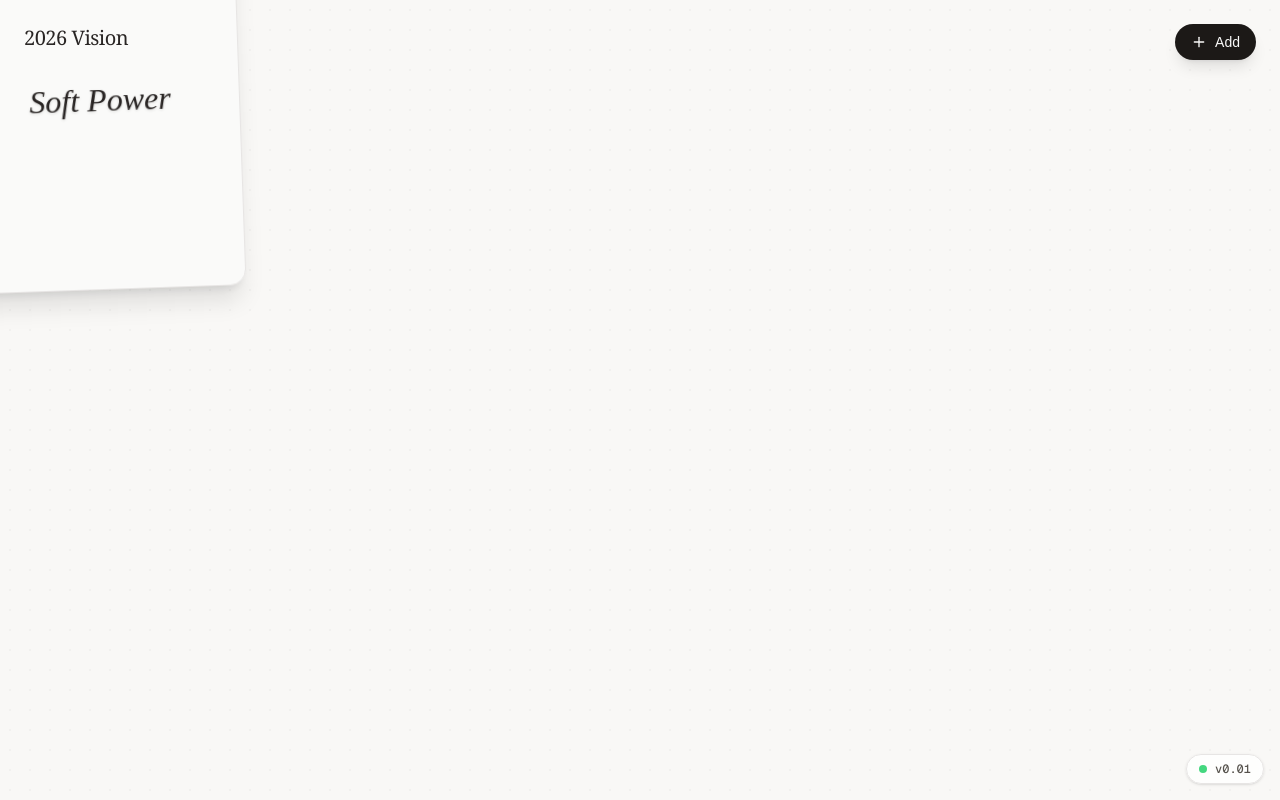
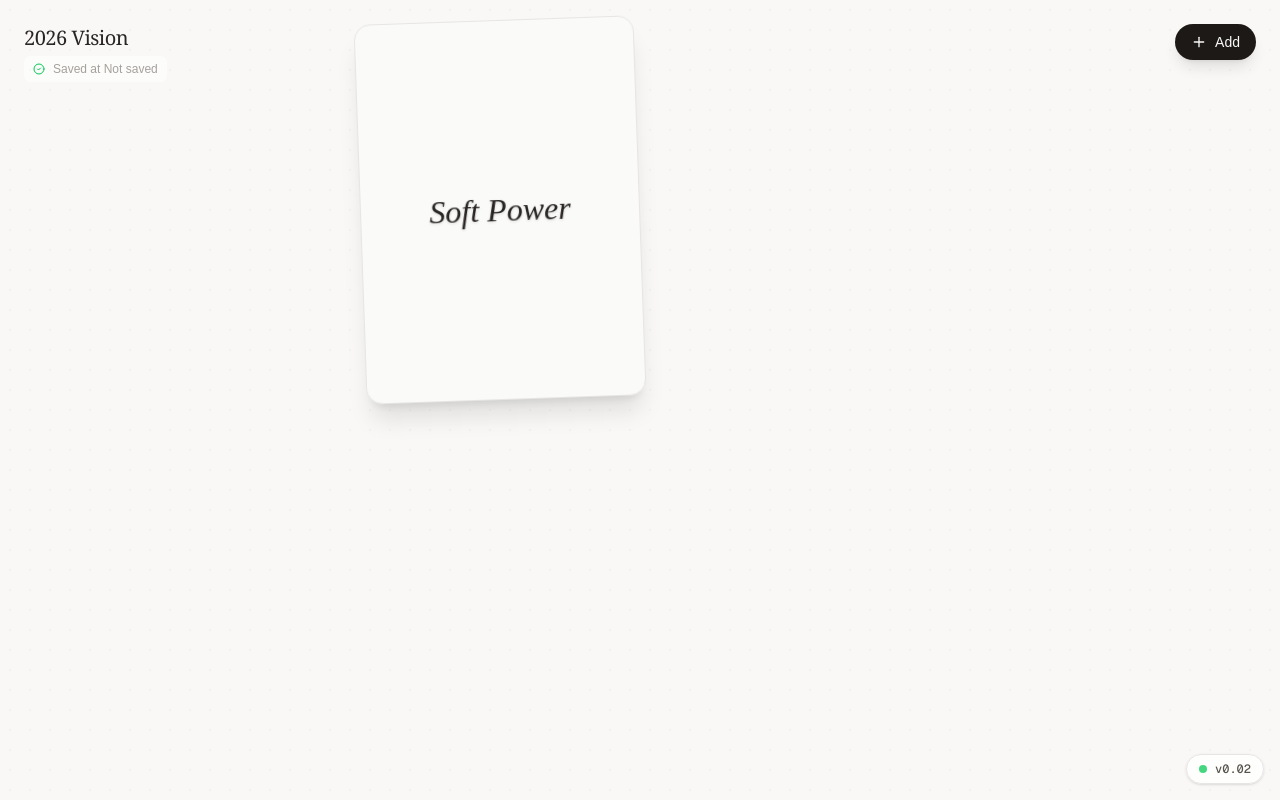
Before and after one commit to in-c0/vision-board-2026, a Next.js app: page / in a window 1280 px wide. Built offline with nearby package versions, Linux system fonts and the light colour scheme.

Commit message:
v0.02: Local storage auto-save

```diff
--- a/src/components/Board.tsx
+++ b/src/components/Board.tsx
@@ -1,95 +1,164 @@
 "use client";
 
-import { useState } from "react";
+import { useState, useEffect, useRef } from "react";
 import VisionCard from "./VisionCard";
 import { CardData } from "@/types/board";
-import { Plus } from "lucide-react";
+import { Plus, History, CheckCircle2, Clock } from "lucide-react";
+import { saveState, loadCurrentState, getHistory, HistoryPoint } from "@/utils/history";
 
 export default function Board() {
   const [selectedId, setSelectedId] = useState<string | null>(null);
+  const [cards, setCards] = useState<CardData[]>([]);
+  const [isLoaded, setIsLoaded] = useState(false);
 
-  const [cards, setCards] = useState<CardData[]>([
+  // Auto-Save States
+  const [lastSaved, setLastSaved] = useState<string>("Not saved");
+  const [historyList, setHistoryList] = useState<HistoryPoint[]>([]);
+  const [showHistory, setShowHistory] = useState(false);
+
+  // We use a ref to track what is currently in storage to prevent duplicate saves
+  const lastSavedString = useRef<string>("");
+
+  // --- 1. INITIAL LOAD ---
+  useEffect(() => {
+    const saved = loadCurrentState();
+    if (saved && saved.length > 0) {
+      setCards(saved);
+      setLastSaved("Restored");
+      lastSavedString.current = JSON.stringify(saved);
+    } else {
+        // Default Start State
+        setCards([
             {
-      id: "1",
-      type: "text",
-      x: 100,
-      y: 100,
-      width: 280,   // Standard width
-      height: 380,  // Standard height
-      rotation: -2,
+                id: "1", type: "text", x: window.innerWidth/2 - 140, y: window.innerHeight/2 - 190,
+                width: 280, height: 380, rotation: -2, isFlipped: false,
                 content: {
                     frontText: "Soft Power",
-        backReflection: { identity: "", practice: "" },
-        // Add defaults:
-        style: {
-            opacity: 1,
-            fontSize: 32,
-            fontFamily: 'font-serif',
-            fontWeight: 'normal',
-            fontStyle: 'italic',
-            textColor: '#292524' // stone-800
+                    style: { opacity: 1, fontSize: 32, fontFamily: 'font-serif', fontWeight: 'normal', fontStyle: 'italic', textColor: '#292524' },
+                    backReflection: { identity: "", practice: "" }
+                },
             }
-      },
-      isFlipped: false,
-    },
-    // ... add more initial cards if desired
         ]);
+    }
+    setHistoryList(getHistory());
+    setIsLoaded(true);
+  }, []);
 
+  // --- 2. AUTO-SAVE INTERVAL (30s) ---
+  useEffect(() => {
+    if (!isLoaded) return;
+
+    const interval = setInterval(() => {
+        const currentString = JSON.stringify(cards);
+
+        // Only save if metadata has changed since last save
+        if (currentString !== lastSavedString.current) {
+            const time = saveState(cards);
+            if (time) {
+                setLastSaved(time);
+                setHistoryList(getHistory()); // Update dropdown list
+                lastSavedString.current = currentString;
+                console.log("Auto-saved at", time);
+            }
+        }
+    }, 30000); // 30 Seconds
+
+    return () => clearInterval(interval);
+  }, [cards, isLoaded]);
+
+  // --- 3. MANUAL RESTORE ---
+  const restoreCheckpoint = (point: HistoryPoint) => {
+      if (confirm(`Restore board state from ${point.timestamp}? Unsaved changes will be lost.`)) {
+          setCards(point.cards);
+          setLastSaved(`Restored: ${point.timestamp}`);
+          lastSavedString.current = JSON.stringify(point.cards); // Prevent immediate re-save
+          setShowHistory(false);
+      }
+  };
+
+  // --- 4. BOARD ACTIONS ---
   const addCard = () => {
     const newCard: CardData = {
       id: Math.random().toString(36).substr(2, 9),
       type: "text",
-      // Use window center as spawn point
-      x: window.innerWidth / 2,
-      y: window.innerHeight / 2,
+      x: window.innerWidth / 2 - 140,
+      y: window.innerHeight / 2 - 190,
       width: 280,
       height: 380,
-      rotation: (Math.random() - 0.5) * 3, // Subtle random rotation
+      rotation: (Math.random() - 0.5) * 6,
       content: {
         frontText: "New Intention",
         backReflection: { identity: "", practice: "" },
-        style: {
-            opacity: 1,
-            fontSize: 32,
-            fontFamily: 'font-serif',
-            fontWeight: 'normal',
-            fontStyle: 'italic',
-            textColor: '#292524'
-        }
+        style: { opacity: 1, fontSize: 32, fontFamily: 'font-serif', fontWeight: 'normal', fontStyle: 'italic', textColor: '#292524' },
       },
       isFlipped: false,
     };
     setCards([...cards, newCard]);
-    setSelectedId(newCard.id); // Auto-select new card
+    setSelectedId(newCard.id);
   };
 
-  // FIX: Use functional updates to ensure we never overwrite the latest state
   const updateCard = (id: string, newData: Partial<CardData>) => {
-    setCards((prevCards) =>
-      prevCards.map((c) => (c.id === id ? { ...c, ...newData } : c))
-    );
+    setCards((prevCards) => prevCards.map((c) => (c.id === id ? { ...c, ...newData } : c)));
   };
+
   const deleteCard = (id: string) => {
     setCards((prevCards) => prevCards.filter(c => c.id !== id));
   };
 
+  if (!isLoaded) return <div className="w-full h-screen bg-[#F9F8F6]" />;
 
   return (
     <div
         className="relative w-full h-screen overflow-hidden bg-[#F9F8F6]"
-        // Click background to deselect
         onPointerDown={() => setSelectedId(null)}
     >
       <div className="absolute inset-0 opacity-[0.03]"
            style={{ backgroundImage: 'radial-gradient(#000 1px, transparent 1px)', backgroundSize: '20px 20px' }}>
       </div>
 
-      {/* Top Bar */}
-      <div className="absolute top-0 left-0 right-0 p-6 flex justify-between items-start z-50 pointer-events-none">
-        <div className="pointer-events-auto">
+      {/* --- TOP BAR (AUTO SAVE UI) --- */}
+      <div className="absolute top-0 left-0 right-0 p-6 flex justify-between items-start z-50 pointer-events-none select-none">
+
+        {/* Left Side: Save Status & History */}
+        <div className="pointer-events-auto flex flex-col items-start gap-1">
             <h1 className="text-xl font-serif text-stone-800 tracking-tight">2026 Vision</h1>
+
+            <div className="relative">
+                <button
+                    onClick={() => setShowHistory(!showHistory)}
+                    className="flex items-center gap-2 text-xs text-stone-400 hover:text-stone-600 transition-colors bg-white/50 px-2 py-1 rounded-md border border-transparent hover:border-stone-200"
+                >
+                    {lastSaved.includes("Restored") ? <History size={12} /> : <CheckCircle2 size={12} className="text-green-500" />}
+                    <span>{lastSaved.includes("Restored") ? lastSaved : `Saved at ${lastSaved}`}</span>
+                </button>
+
+                {/* History Dropdown */}
+                {showHistory && (
+                    <div className="absolute top-full left-0 mt-2 w-48 bg-white rounded-lg shadow-xl border border-stone-100 overflow-hidden flex flex-col z-[60]">
+                        <div className="px-3 py-2 bg-stone-50 border-b border-stone-100 text-[10px] font-bold uppercase tracking-wider text-stone-500">
+                            Saved History
+                        </div>
+                        <div className="max-h-48 overflow-y-auto">
+                            {historyList.map((point) => (
+                                <button
+                                    key={point.id}
+                                    onClick={() => restoreCheckpoint(point)}
+                                    className="w-full text-left px-3 py-2 text-xs text-stone-600 hover:bg-blue-50 hover:text-blue-600 flex justify-between border-b border-stone-50 last:border-0"
+                                >
+                                    <span>{point.timestamp}</span>
+                                    <span className="text-[10px] text-stone-400">{point.cards.length} cards</span>
+                                </button>
+                            ))}
+                            {historyList.length === 0 && (
+                                <div className="px-3 py-2 text-xs text-stone-400 italic">No history yet</div>
+                            )}
+                        </div>
+                    </div>
+                )}
+            </div>
         </div>
 
+        {/* Right Side: Actions */}
         <div className="pointer-events-auto">
             <button
                 onClick={addCard}
@@ -108,7 +177,7 @@ export default function Board() {
             card={card}
             isSelected={selectedId === card.id}
             updateCard={updateCard}
-          onDelete={deleteCard} // <--- Pass this
+            onDelete={deleteCard}
             onSelect={(e) => {
                 e.stopPropagation();
                 setSelectedId(card.id);
--- a/src/components/VersionFooter.tsx
+++ b/src/components/VersionFooter.tsx
@@ -6,6 +6,18 @@ import { X, GitCommit, ScrollText } from "lucide-react";
 
 // --- CHANGELOG DATA ---
 const CHANGELOG = [
+  {
+    version: "v0.02",
+    date: "Dec 31, 2025",
+    title: "Persistence & Time Travel",
+    description: "Introduced local storage caching so you never lose your flow. The board now remembers exactly where you left off.",
+    features: [
+      "Auto-Save: Board state saves automatically every 30 seconds if changes are detected.",
+      "Local History: Restore previous versions of your board from the 'Saved at...' dropdown.",
+      "Image Persistence: Uploaded images are now converted to Base64, so they survive browser refreshes.",
+      "Smart Restore: The board automatically loads your last session when you open the app."
+    ]
+  },
   {
     version: "v0.01",
     date: "Dec 30, 2025",
--- a/src/components/VisionCard.tsx
+++ b/src/components/VisionCard.tsx
@@ -80,16 +80,22 @@ export default function VisionCard({ card, isSelected, onSelect, updateCard, onD
 
   const currentTemplate = TEMPLATES[backData.templateId as TemplateId] || TEMPLATES.default;
 
-  // --- 1. LOCAL UPLOAD LOGIC ---
+  // --- 1. LOCAL UPLOAD LOGIC (Base64 for Persistence) ---
   const handleFileUpload = (e: React.ChangeEvent<HTMLInputElement>) => {
     const file = e.target.files?.[0];
     if (file) {
-        const objectUrl = URL.createObjectURL(file);
-        updateCard(card.id, {
-            isFlipped: false, // Force Front
-            type: 'image',
-            content: { ...card.content, frontUrl: objectUrl, frontVideoUrl: undefined }
-        });
+        // We use FileReader to create a Base64 string.
+        // This string SAVES in localStorage, whereas createObjectURL does not.
+        const reader = new FileReader();
+        reader.onloadend = () => {
+            const base64String = reader.result as string;
+            updateCard(card.id, {
+                isFlipped: false,
+                type: 'image',
+                content: { ...card.content, frontUrl: base64String, frontVideoUrl: undefined }
+            });
+        };
+        reader.readAsDataURL(file);
         e.target.value = '';
     }
   };
--- /dev/null
+++ b/src/utils/history.ts
@@ -0,0 +1,49 @@
+import { CardData } from "@/types/board";
+
+export interface HistoryPoint {
+  id: number;
+  timestamp: string;
+  cards: CardData[];
+}
+
+const STORAGE_KEY = "vision_board_v02_current";
+const HISTORY_KEY = "vision_board_v02_history";
+const MAX_HISTORY = 20; // Prevent QuotaExceededError
+
+export const saveState = (cards: CardData[]) => {
+  try {
+    // 1. Save Current State (Source of Truth)
+    localStorage.setItem(STORAGE_KEY, JSON.stringify(cards));
+
+    // 2. Add to History Stack
+    const now = new Date();
+    const newPoint: HistoryPoint = {
+      id: now.getTime(),
+      timestamp: now.toLocaleTimeString([], { hour: '2-digit', minute: '2-digit' }),
+      cards: cards
+    };
+
+    const existingHistory = getHistory();
+    // Add new to front, slice to max
+    const updatedHistory = [newPoint, ...existingHistory].slice(0, MAX_HISTORY);
+
+    localStorage.setItem(HISTORY_KEY, JSON.stringify(updatedHistory));
+
+    return newPoint.timestamp;
+  } catch (e) {
+    console.warn("Storage quota exceeded or disabled", e);
+    return null;
+  }
+};
+
+export const loadCurrentState = (): CardData[] | null => {
+  if (typeof window === "undefined") return null;
+  const data = localStorage.getItem(STORAGE_KEY);
+  return data ? JSON.parse(data) : null;
+};
+
+export const getHistory = (): HistoryPoint[] => {
+  if (typeof window === "undefined") return [];
+  const data = localStorage.getItem(HISTORY_KEY);
+  return data ? JSON.parse(data) : [];
+};
```
Also changed, not shown: 1 other file (tests, documents, lock files or other folders). Lines whose indentation alone changed are shown as unchanged.
